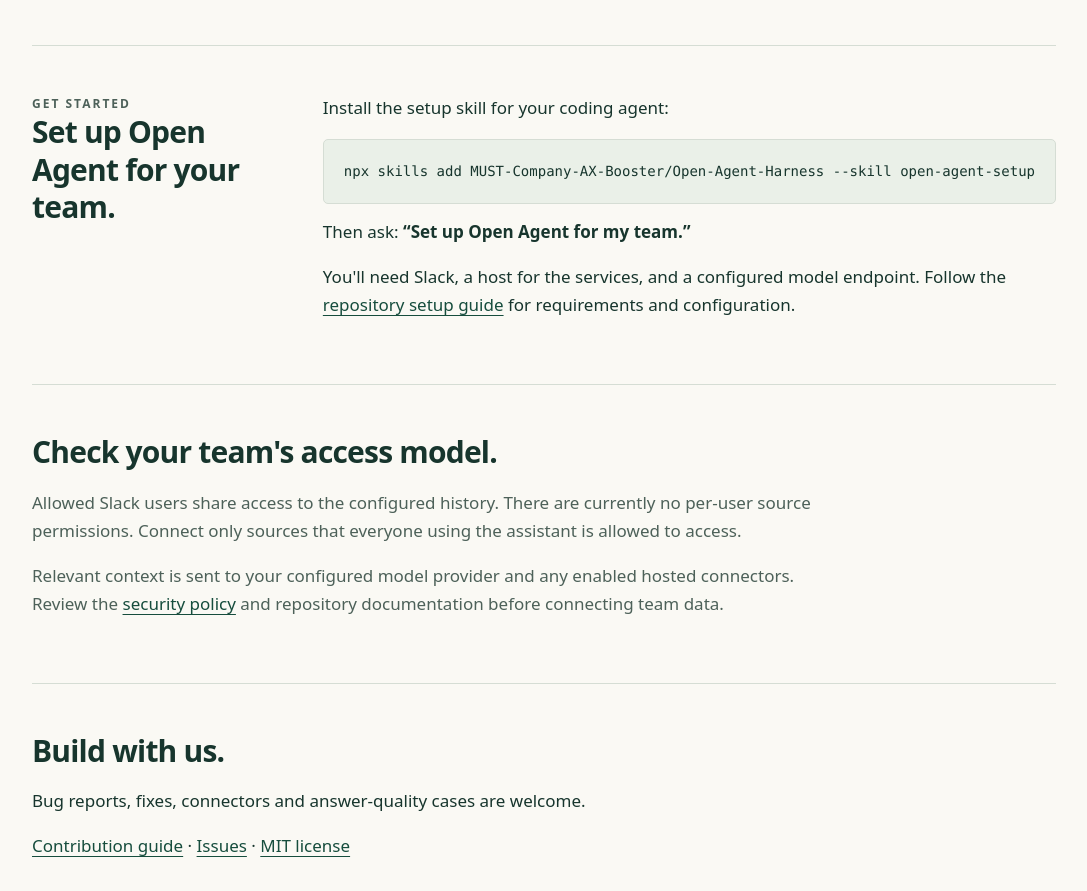
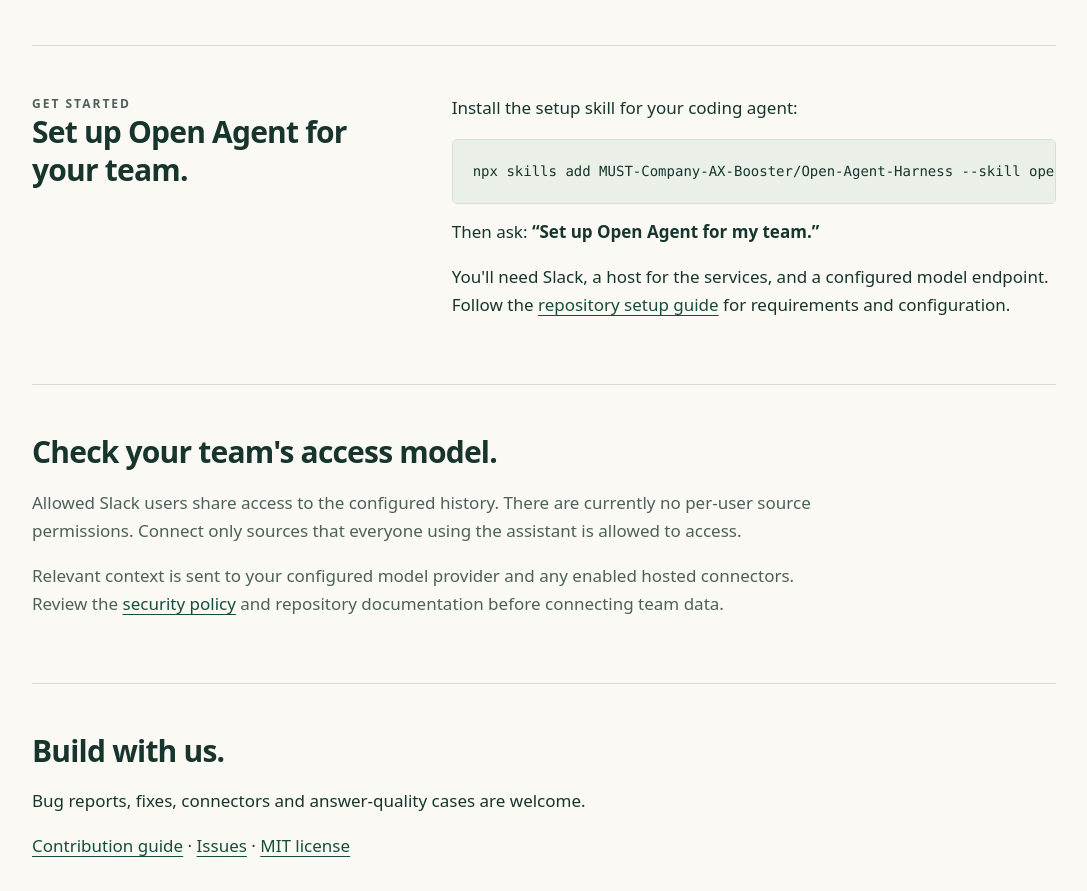
Before and after one commit to MUST-Company-AX-Booster/Open-Agent-Harness, a plain HTML site: page docs/index.html in a window 1280 px wide. Shown: the part 1943-2834 px from the top of the page, without its empty margins (96-1183 px from the left). Drawn offline with Linux system fonts and the light colour scheme.

Commit message:
docs: contain setup command on narrow screens

```diff
--- a/docs/index.html
+++ b/docs/index.html
@@ -22,7 +22,7 @@
     .wrap{max-width:1080px;margin:auto;padding:0 28px}header{border-bottom:1px solid var(--line)}nav{display:flex;justify-content:space-between;align-items:center;gap:24px;padding:22px 0}nav strong{letter-spacing:-.5px}nav a{font-size:14px}
     .hero{padding:68px 0 52px}.eyebrow{font-size:12px;font-weight:700;letter-spacing:2px;text-transform:uppercase;color:var(--muted)}h1{font-size:clamp(38px,6vw,68px);line-height:1.07;letter-spacing:-2.5px;font-weight:650;margin:18px 0 22px;max-width:880px}h1 span{display:block;font-family:Georgia,serif;font-weight:400;font-style:italic;letter-spacing:-1.5px;margin-top:8px}
     .lead{max-width:720px;font-size:21px;line-height:1.55;color:var(--muted)}.actions{display:flex;flex-wrap:wrap;align-items:center;gap:24px;margin:30px 0}.button{display:inline-block;background:var(--accent);color:white;padding:12px 20px;border-radius:5px;text-decoration:none;font-weight:600}.button:hover{background:#0c382b}.note{font-size:14px;color:var(--muted)}.banner{display:block;width:100%;height:auto;border-radius:8px;margin:38px 0 0}
-    section{padding:48px 0;border-top:1px solid var(--line);scroll-margin-top:24px}h2{font-size:30px;line-height:1.25;letter-spacing:-.8px;margin:0 0 18px}h3{font-size:18px;margin:0 0 10px}.columns{display:grid;grid-template-columns:repeat(3,1fr);gap:36px;margin-top:32px}.columns p{font-size:16px;color:var(--muted);margin:0}.questions{padding-left:22px}.questions li{padding:6px 0}.setup{display:grid;grid-template-columns:1fr 1.6fr;gap:42px}.setup p{margin-top:0}pre{background:#eaf0e8;border:1px solid var(--line);padding:20px;overflow:auto;border-radius:5px;font-size:14px;line-height:1.6}code{font-family:ui-monospace,SFMono-Regular,Consolas,monospace}.caution{max-width:820px;color:var(--muted)}footer{border-top:1px solid var(--line);padding:28px 0 40px;font-size:14px;color:var(--muted)}footer .wrap{display:flex;justify-content:space-between;gap:20px;flex-wrap:wrap}
+    section{padding:48px 0;border-top:1px solid var(--line);scroll-margin-top:24px}h2{font-size:30px;line-height:1.25;letter-spacing:-.8px;margin:0 0 18px}h3{font-size:18px;margin:0 0 10px}.columns{display:grid;grid-template-columns:repeat(3,1fr);gap:36px;margin-top:32px}.columns p{font-size:16px;color:var(--muted);margin:0}.questions{padding-left:22px}.questions li{padding:6px 0}.setup{display:grid;grid-template-columns:1fr 1.6fr;gap:42px}.setup>div{min-width:0}.setup p{margin-top:0}pre{background:#eaf0e8;border:1px solid var(--line);padding:20px;overflow:auto;border-radius:5px;font-size:14px;line-height:1.6}code{font-family:ui-monospace,SFMono-Regular,Consolas,monospace}.caution{max-width:820px;color:var(--muted)}footer{border-top:1px solid var(--line);padding:28px 0 40px;font-size:14px;color:var(--muted)}footer .wrap{display:flex;justify-content:space-between;gap:20px;flex-wrap:wrap}
     @media(max-width:680px){.wrap{padding:0 20px}.hero{padding-top:42px}h1{letter-spacing:-1.5px}.lead{font-size:19px}.columns,.setup{grid-template-columns:1fr;gap:26px}.banner{margin-top:28px}nav{gap:14px}nav strong{font-size:15px}section{padding:36px 0}}
     @media(prefers-reduced-motion:reduce){html{scroll-behavior:auto}}
   </style>
```
